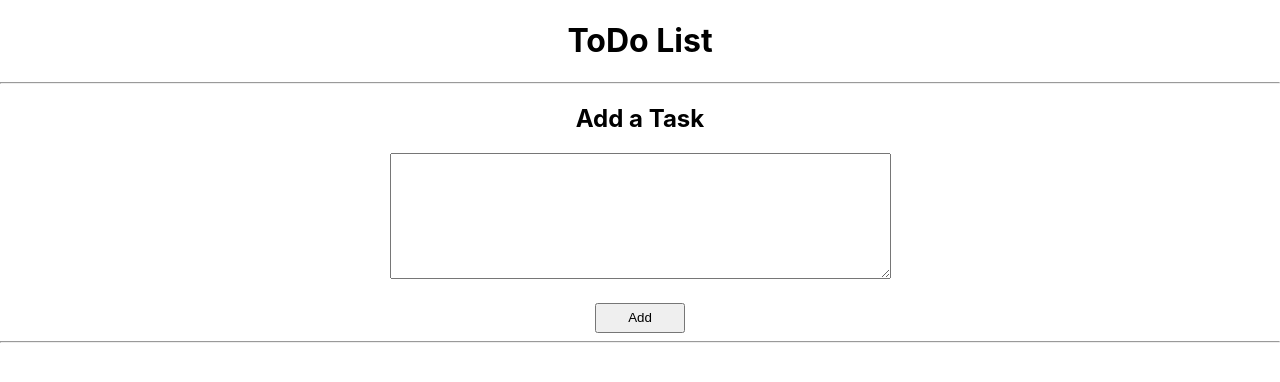
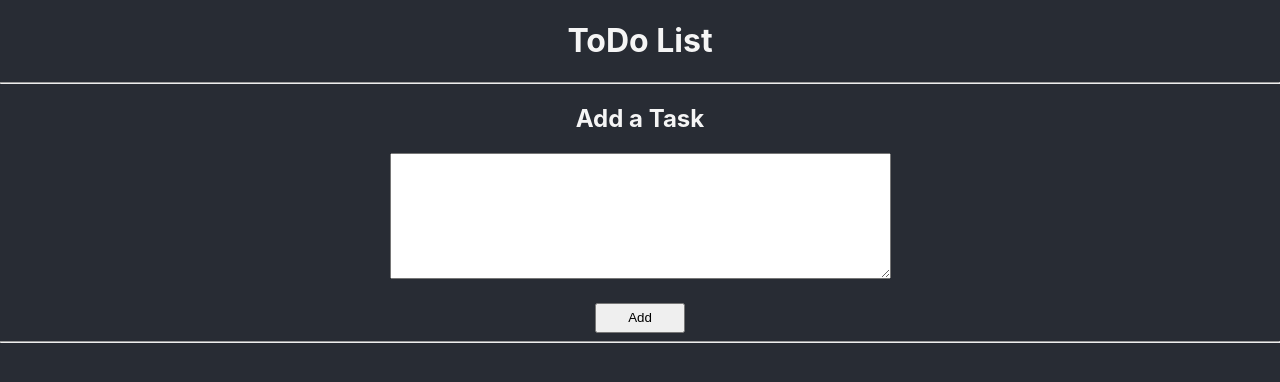
Before and after one commit to prabhash-varma/ToDo-App-using-ReactJS, a React (Create React App) app: page / in a window 1280 px wide. Shown: the top 382 px of the page. Built offline with nearby package versions, Linux system fonts and the light colour scheme.

Commit message:
Add code

```diff
--- a/src/App.css
+++ b/src/App.css
@@ -1,5 +1,11 @@
+body{
+  background-color: #282c34;
+}
+
 .App {
   text-align: center;
+  color: whitesmoke
+
 }
 
 .App-logo {
@@ -13,6 +19,9 @@
   margin-left: 35%;
   margin-right: 35%;
   border-radius: 10px;
+  background-color: whitesmoke;
+  color: black;
+
 }
 
 @media (prefers-reduced-motion: no-preference) {
```
